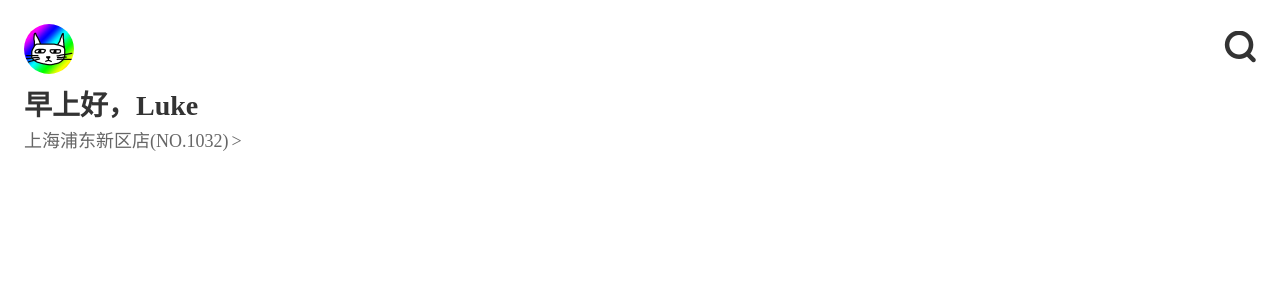
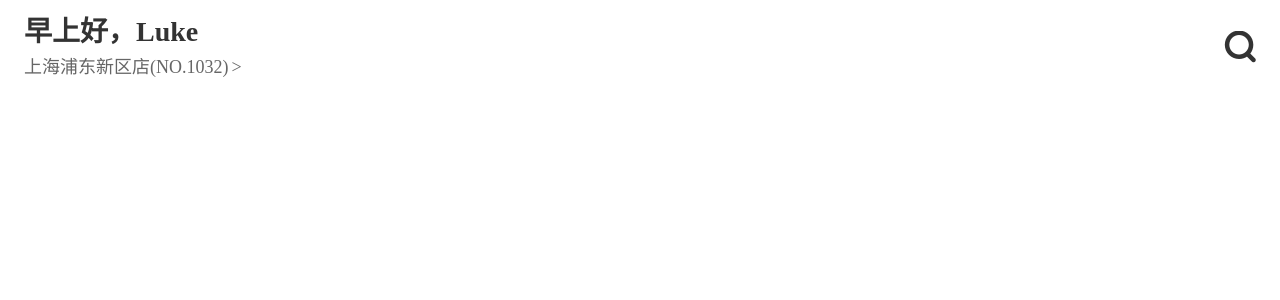
Before and after one commit to asahiP/7-eleven, a React app: page / in a window 1280 px wide. Shown: the top 300 px of the page. Built offline with nearby package versions, Linux system fonts and the light colour scheme.

Commit message:
完成：页面<Home>中子组件<Sticky>

```diff
--- a/pages/Home/Home.tsx
+++ b/pages/Home/Home.tsx
@@ -5,7 +5,7 @@ import Sticky from './Sticky'
 export default function Home (): JSX.Element {
   return (
     <>
-      <Sticky/>
+      <Sticky scrollTop={170}/>
     </>
   )
 }
--- a/pages/Home/Sticky.scss
+++ b/pages/Home/Sticky.scss
@@ -18,6 +18,17 @@ $info-offset-bottom: $location-size + $location-offset-bottom + 12px;
     overflow: hidden;
 
     background: white;
+
+    transition: height .2s ease-out;
+
+    &--is-sticky {
+      height: $wapper-height - $icon-size - $offset;
+
+      & .sticky__user-icon {
+        transform: translate3d(0, -10px, 0);
+        opacity: 0;
+      }
+    }
   }
   &__user {
     &-icon {
@@ -33,6 +44,8 @@ $info-offset-bottom: $location-size + $location-offset-bottom + 12px;
 
       /** 图片加载占位填充 */
       background-color: gray;
+
+      transition: transform .2s ease-out, opacity .2s ease-out;
     }
     &-info {
       position: absolute;
--- a/pages/Home/Sticky.tsx
+++ b/pages/Home/Sticky.tsx
@@ -1,16 +1,31 @@
-import React from 'react'
+import React, { useState, useEffect, useRef } from 'react'
 import { Link } from 'react-router-dom'
 import { connect } from 'react-redux'
-import fake_avatar from '@public/img/fake_avatar.jpg'
+import { classNames } from '@/utils'
 
 import Welcome from './Welcome'
 import Search from '@/components/Search'
 
+import fake_avatar from '@public/img/fake_avatar.jpg'
 
-function ConnectedSticky ({ userInfo }: any): JSX.Element {
+function ConnectedSticky ({ userInfo, scrollTop }: any): JSX.Element {
   const { name, avatar } = userInfo
+  const [wapperClassName, setWapperClassName] = useState('sticky__wapper')
+  const wapper = useRef(null)
+  const wapperHeight = useRef(0)
+
+  useEffect(() => { wapperHeight.current = wapper.current.offsetHeight }, [])
+  useEffect(() => {
+    setWapperClassName(
+      classNames({
+        'sticky__wapper': true,
+        'sticky__wapper--is-sticky': scrollTop > wapperHeight.current
+      })
+    )
+  }, [scrollTop])
+
   return (
-    <div className="sticky__wapper">
+    <div className={wapperClassName} ref={wapper}>
       <Link className="sticky__user-icon" to="/">
         {/* <img src={avatar} alt="user icon" width="50"/> */}
         <img src={fake_avatar} alt="user icon" width="50"/>
--- a/src/components/Search.scss
+++ b/src/components/Search.scss
@@ -2,7 +2,7 @@
 
 $icon-size: 32px;
 $font-size: 20px;
-$input-size: 232px;
+$input-size: 180px;
 
 .common__search {
   &-wapper {
```
